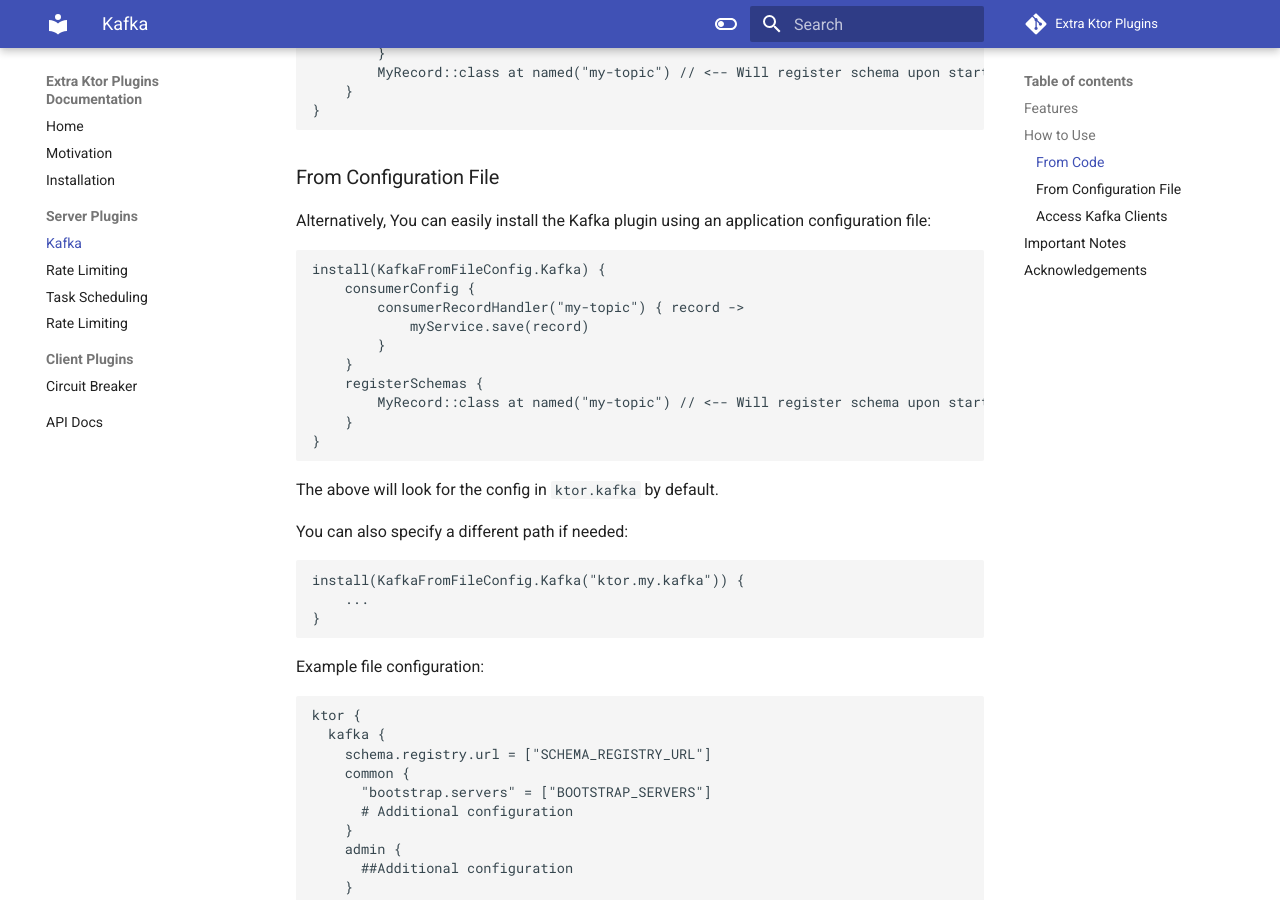
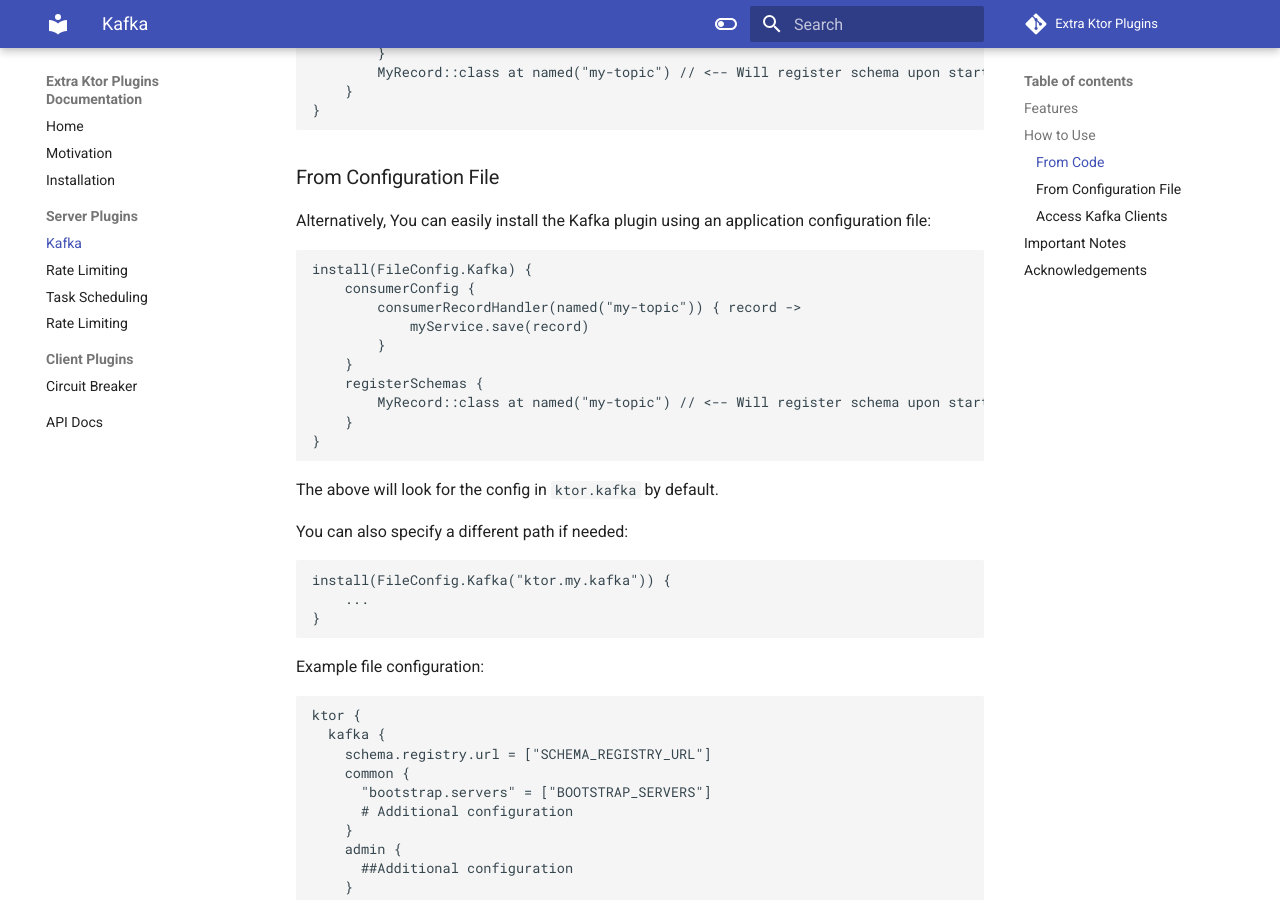
Before and after one commit to Flaxoos/extra-ktor-plugins, an MkDocs documentation site: the page built from documentation/mkdocs/docs/ktor-server-kafka/index.md, in a window 1280 px wide and 900 px high, scrolled down 1481 px. Built offline with MkDocs 1.6.1 and Material for MkDocs 9.7.7, drawn with Linux system fonts in a browser that asks for light colours; comment, search, counter and statistics services are not loaded.

Commit message:
chore: Update index.md

````diff
--- a/documentation/mkdocs/docs/ktor-server-kafka/index.md
+++ b/documentation/mkdocs/docs/ktor-server-kafka/index.md
@@ -70,9 +70,9 @@
 Alternatively, You can easily install the Kafka plugin using an application configuration file:
 
 ```kotlin
-install(KafkaFromFileConfig.Kafka) {
+install(FileConfig.Kafka) {
     consumerConfig {
-        consumerRecordHandler("my-topic") { record ->
+        consumerRecordHandler(named("my-topic")) { record ->
             myService.save(record)
         }
     }
@@ -87,7 +87,7 @@
 You can also specify a different path if needed:
 
 ```kotlin
-install(KafkaFromFileConfig.Kafka("ktor.my.kafka")) {
+install(FileConfig.Kafka("ktor.my.kafka")) {
     ...
 }
 ```
````
